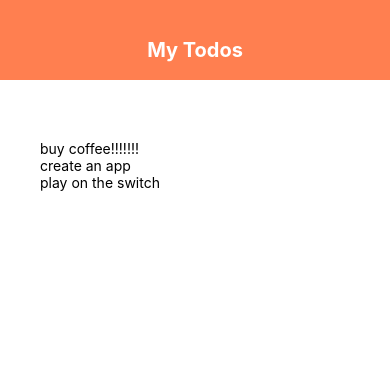
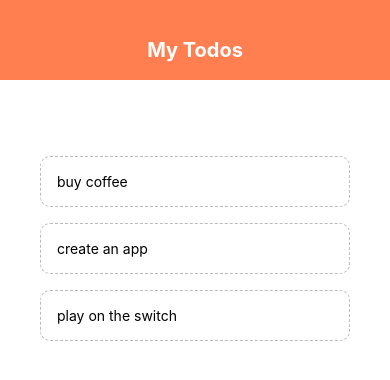
Before and after one commit to zalwata/ReactNative_Testing, a React Native app: screen / in a window 390 px wide. Shown: the top 380 px of the page. Built offline with nearby package versions, Linux system fonts and the light colour scheme.

Commit message:
added TodoItem file

```diff
--- a/App.js
+++ b/App.js
@@ -1,14 +1,21 @@
 import React, { useState } from 'react';
 import { StyleSheet, Text, View, FlatList } from 'react-native';
 import Header from './components/header'
+import TodoItem from './components/todos'
 
 export default function App() {
 
   const [todos, setTodos] = useState([
-    {text: 'buy coffee!!!!!!!', key : '1'},
+    {text: 'buy coffee', key : '1'},
     {text: 'create an app', key : '2'},
     {text: 'play on the switch', key : '3'},
   ]);
+
+  const pressHandler = (key) => {
+    setTodos(prevTodos => {
+      return prevTodos.filter(todo => todo.key != key);
+    });
+  };
 
   return (
     <View style={styles.container}>
@@ -21,7 +28,9 @@
           <FlatList
             data = { todos }
             renderItem = {({ item }) => (
-              <Text>{ item.text }</Text>
+              <TodoItem item = {item} pressHandler ={pressHandler}>
+                { item.text }
+              </TodoItem>
             )}
           />
         </View>
--- /dev/null
+++ b/components/todos.js
@@ -0,0 +1,26 @@
+import React from 'react';
+import { StyleSheet, TouchableOpacity, Text } from 'react-native';
+
+export default function TodoItem({ pressHandler, item}) {
+
+  return (
+    <TouchableOpacity onPress = { () => pressHandler(item.key)}>
+        <Text style = { styles.item }>
+            { item.text }
+        </Text>
+    </TouchableOpacity>
+  );
+}
+
+const styles = StyleSheet.create({
+  item: {
+      padding: 16,
+      marginTop: 16,
+      borderColor: '#bbb',
+      borderWidth: 1,
+      borderStyle: "dashed",
+      borderRadius: 1,
+      borderRadius: 10,
+    },
+
+});
```
